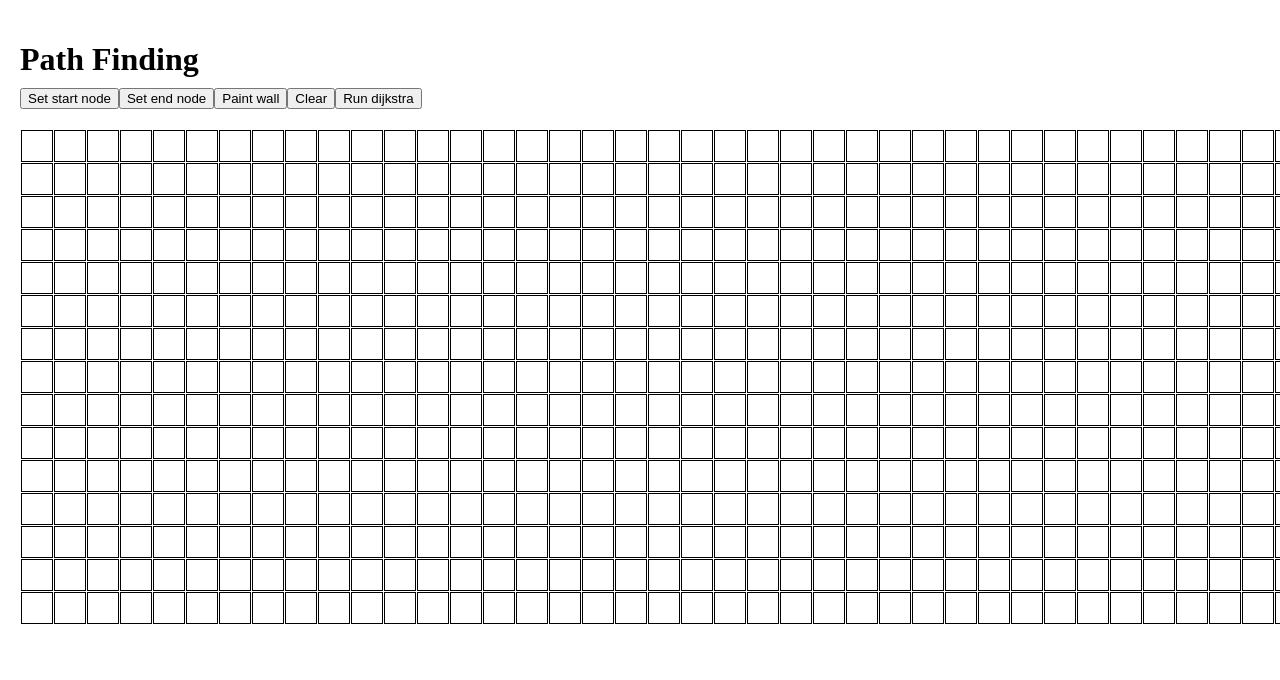
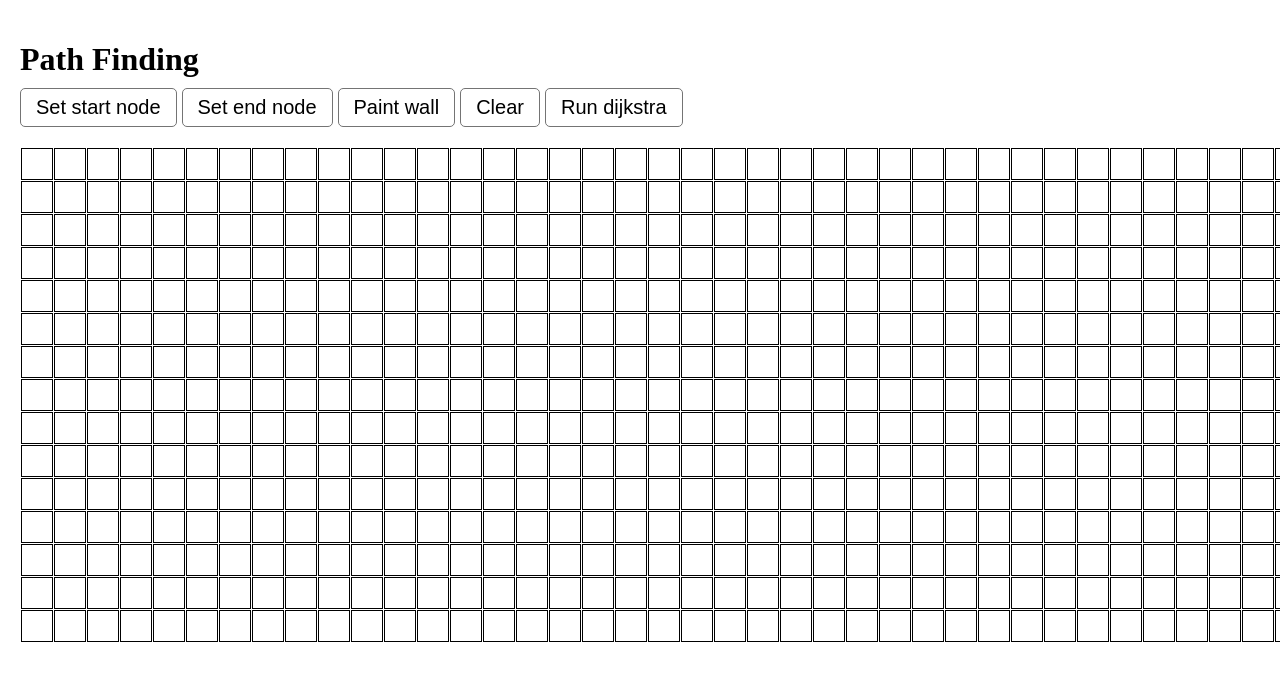
Before and after one commit to andytseng1993/Pathfinding, a React (Vite) app: page / in a window 1280 px wide. Shown: the top 680 px of the page. Built offline with nearby package versions, Linux system fonts and the light colour scheme.

Commit message:
add warning and path number  and repeat run

```diff
--- a/src/algorithms/Dijkstra.jsx
+++ b/src/algorithms/Dijkstra.jsx
@@ -1,15 +1,14 @@
 // startNode , endNode = [row,col]
 export const dijkstra = (pathes, startNode, endNode) => {
-	if (startNode.length === 0 || startNode.length === 0) return
+	if (startNode.length === 0) return 'Please set start node !'
+	if (endNode.length === 0) return 'Please set end node !'
 	let visitedNodesInOrder = []
 	// deep copy the pathes to prevent useState value changing
 	const nodes = JSON.parse(JSON.stringify(pathes))
-	// const unvisitedNode = getGraph(pathes)
 	let unvisitedNode = []
+	//start point
 	unvisitedNode.push(nodes[startNode[0]][startNode[1]])
-	console.log(unvisitedNode)
 	while (unvisitedNode.length > 0) {
-		unvisitedNode.sort((a, b) => a.distance - b.distance)
 		const currentNode = unvisitedNode.shift()
 		if (currentNode.isWall) continue
 		if (currentNode.isVisited) continue
@@ -24,16 +23,12 @@ export const dijkstra = (pathes, startNode, endNode) => {
 			unvisitedNode.push(neighbor)
 		}
 	}
-}
-
-const getGraph = (nodes) => {
-	const graph = []
-	for (let row of nodes) {
-		for (let node of row) {
-			graph.push(node)
+	if (unvisitedNode.length === 0) {
+		return {
+			warning: 'Cannot find the finish node!',
+			visitedPath: visitedNodesInOrder,
 		}
 	}
-	return graph
 }
 
 const getNeighbors = (pathes, currentNode) => {
--- a/src/pages/Path.jsx
+++ b/src/pages/Path.jsx
@@ -12,6 +12,10 @@ const Path = () => {
 	const [startNode, setStartNode] = useState([])
 	const [endBtn, setEndBtn] = useState(false)
 	const [endNode, setEndNode] = useState([])
+	const [warning, setWarning] = useState('')
+	const [beforeRunNode, setBeforeRunNode] = useState([])
+	const [afterRun, setAfterRun] = useState(false)
+	const [pathNum, setPathNum] = useState(0)
 
 	useEffect(() => {
 		let nodes = []
@@ -43,8 +47,7 @@ const Path = () => {
 		isFinish = false,
 		isWall = false
 	) => {
-		let newPathes = [...pathes]
-
+		let newPathes = JSON.parse(JSON.stringify(pathes))
 		if (isStart) {
 			if (startNode.length > 0) {
 				newPathes[startNode[0]][startNode[1]].isStart = false
@@ -65,9 +68,15 @@ const Path = () => {
 		if (isFinish) setEndNode([row, col])
 		setStartBtn(false)
 		setEndBtn(false)
+		setWarning('')
 	}
 
 	const handleSetBtn = (string) => {
+		if (afterRun) {
+			setPathes(JSON.parse(JSON.stringify(beforeRunNode)))
+			setAfterRun(false)
+			setPathNum(0)
+		}
 		if (string === 'start') {
 			setStartBtn(!startBtn)
 			setEndBtn(false)
@@ -83,6 +92,7 @@ const Path = () => {
 			setEndBtn(false)
 			setPaintWallBtn(!paintWallBtn)
 		}
+		setWarning('')
 	}
 	const handleStopPainting = () => {
 		setPaintWall(false)
@@ -112,20 +122,59 @@ const Path = () => {
 		setStartBtn(false)
 		setEndBtn(false)
 		setPaintWallBtn(false)
+		setStartNode([])
+		setEndNode([])
+		setWarning('')
+		setBeforeRunNode([])
+		setAfterRun(false)
+		setPathNum(0)
 	}
 	const handleRunDijkstraBtn = () => {
+		if (afterRun) {
+			setPathes(() => JSON.parse(JSON.stringify(beforeRunNode)))
+			setAfterRun(false)
+			setPathNum(0)
+		} else {
+			setBeforeRunNode(() => JSON.parse(JSON.stringify(pathes)))
+		}
+		setWarning('')
+		setStartBtn(false)
+		setEndBtn(false)
+		setPaintWallBtn(false)
 		const visitedNodesInOrder = dijkstra(pathes, startNode, endNode)
-		const shortestPathOrder = getShortestPathOrder(visitedNodesInOrder.pop())
-		nodeAnimation(visitedNodesInOrder, shortestPathOrder)
+		// if dones not set start or end node
+		if (typeof visitedNodesInOrder === 'string') {
+			return setWarning(visitedNodesInOrder)
+		}
+		// if cannot find the end node
+		if (typeof visitedNodesInOrder.warning === 'string') {
+			for (let i = 0; i <= visitedNodesInOrder.visitedPath.length; i++) {
+				if (i !== visitedNodesInOrder.visitedPath.length) {
+					setTimeAnimate(i, visitedNodesInOrder.visitedPath, true, false, 10)
+				} else {
+					setTimeout(() => {
+						setWarning(visitedNodesInOrder.warning)
+					}, 10 * i)
+				}
+			}
+		} else {
+			const shortestPathOrder = getShortestPathOrder(visitedNodesInOrder.pop())
+			nodeAnimation(visitedNodesInOrder, shortestPathOrder)
+		}
+		setAfterRun(true)
 	}
 	const nodeAnimation = (nodesPath, shortestPathOrder) => {
 		for (let i = 0; i <= nodesPath.length; i++) {
 			if (i !== nodesPath.length) {
 				setTimeAnimate(i, nodesPath, true, false, 10)
 			} else {
+				//shortest path
 				setTimeout(() => {
 					for (let n = 0; n < shortestPathOrder.length; n++) {
 						setTimeAnimate(n, shortestPathOrder, true, true, 50)
+						setTimeout(() => {
+							setPathNum((pre) => pre + 1)
+						}, 50 * n)
 					}
 				}, 10 * i)
 			}
@@ -154,28 +203,43 @@ const Path = () => {
 	return (
 		<>
 			<h1 style={{ marginBottom: '10px' }}>Path Finding</h1>
-			<div style={{ marginBottom: '20px' }}>
-				<button onClick={() => handleSetBtn('start')}>
+			<div className={classes.nav}>
+				<button
+					className={`${classes.btn} ${startBtn ? classes.btnActived : ''}`}
+					onClick={() => handleSetBtn('start')}
+				>
 					{startBtn ? 'Setting start node' : 'Set start node'}
 				</button>
-				<button onClick={() => handleSetBtn('end')}>
+				<button
+					className={`${classes.btn} ${endBtn ? classes.btnActived : ''}`}
+					onClick={() => handleSetBtn('end')}
+				>
 					{endBtn ? 'Setting end node' : 'Set end node'}
 				</button>
-				<button onClick={() => handleSetBtn('wall')}>
+				<button
+					className={`${classes.btn} ${paintWallBtn ? classes.btnActived : ''}`}
+					onClick={() => handleSetBtn('wall')}
+				>
 					{paintWallBtn ? 'Painting wall..' : 'Paint wall'}
 				</button>
-				<button onClick={handleClear}>Clear</button>
-				<button onClick={handleRunDijkstraBtn}>Run dijkstra</button>
+				<button className={classes.btn} onClick={handleClear}>
+					Clear
+				</button>
+				<button className={classes.btn} onClick={handleRunDijkstraBtn}>
+					Run dijkstra
+				</button>
+				<div className={warning ? classes.warning : ''}>
+					{warning ? warning : null}
+				</div>
+				<div className={pathNum ? classes.pathNum : ''}>
+					{pathNum ? (
+						<>
+							Path number : <strong>{pathNum}</strong>
+						</>
+					) : null}
+				</div>
 			</div>
-			<div
-				style={{
-					display: 'block',
-					width: '1700px',
-					marginLeft: 'auto',
-					marginRight: 'auto',
-				}}
-				onMouseLeave={handleStopPainting}
-			>
+			<div className={classes.nodes} onMouseLeave={handleStopPainting}>
 				{pathes.map((path, index) => (
 					<motion.div
 						key={index}
--- a/src/pages/Path.module.css
+++ b/src/pages/Path.module.css
@@ -1,4 +1,49 @@
-.row{
+.row {
   display: flex;
   margin: 0 auto;
 }
+
+.nav {
+  margin-bottom: 20px;
+  display: flex;
+}
+
+.btn {
+  font-size: 20px;
+  padding: 7px 15px;
+  margin-right: 5px;
+  border-radius: 5px;
+  border: 1px solid rgb(116, 116, 116);
+  background-color: white;
+  transition: background-color 0.4s;
+}
+
+.nodes {
+  display: block;
+  width: 1700px;
+  margin: 5px auto;
+}
+
+.btnActived {
+  background-color: rgb(216, 216, 216);
+}
+
+.warning {
+  color: rgb(225, 1, 1);
+  background-color: rgb(255, 235, 235);
+  padding: 5px 15px;
+  border-radius: 5px;
+  font-size: 20px;
+  margin-left: 10px;
+  align-self: center;
+  transition: 0.1s;
+}
+
+.pathNum {
+  font-size: 20px;
+  align-self: center;
+  border-radius: 5px;
+  padding: 5px 15px;
+  margin-left: 10px;
+  background-color: rgba(229, 229, 229, 0.703);
+}
```
